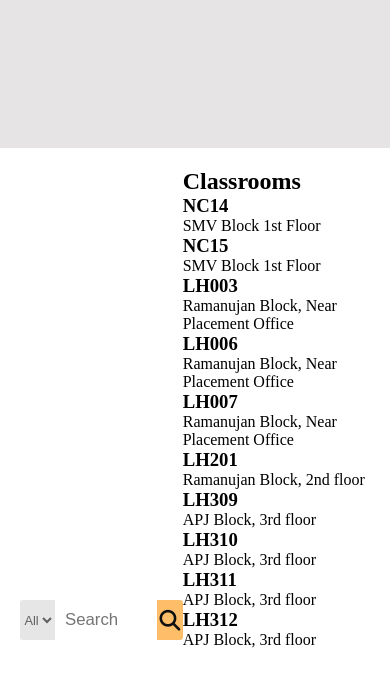
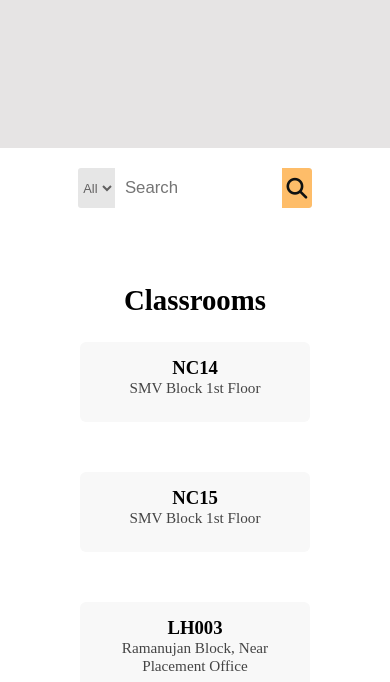
Before and after one commit to AtmikaNayak/nmamit_cse_direct, a plain HTML site: page classroom.html in a window 390 px wide. Shown: the part 122-804 px from the top of the page. Drawn offline with Linux system fonts and the light colour scheme.

Commit message:
Enhance classroom styles and layout
Added styles for classroom section and responsive design.

```diff
--- a/classroom.css
+++ b/classroom.css
@@ -1,5 +1,6 @@
 main{
     display:flex;
+    flex-direction: column;
     justify-content: center;
     align-items: center;
     padding: 20px;
@@ -67,3 +68,67 @@ main{
 .search-icon:hover{
     background-color:#eca241 ;
 }
+
+/* classroom Section */
+.classroom-section {
+  padding: 40px 60px;
+}
+
+.classroom-section h2 {
+  text-align: center;
+  font-size: 1.8rem;
+  margin-bottom: 25px;
+}
+
+/* classroom Grid - 3 per row */
+.classroom-grid {
+  display: grid;
+  grid-template-columns: repeat(3, 1fr);
+  gap: 50px;
+}
+
+/* classroom Card */
+.classroom-card {
+  display: flex;
+  align-items: center;
+  background-color: #f8f8f8;
+  border-radius: 6px;
+  padding: 15px;
+}
+
+.classroom-card img {
+  width: 130px;
+  height: 130px;
+  object-fit: cover;
+  border-radius: 6px; /* square with slight rounded corners */
+  margin-right: 20px;
+}
+
+.classroom-card:hover {
+  box-shadow: 0 4px 8px rgba(0, 0, 0, 0.1);
+}
+
+/* classroom Info */
+.faculty-info h3 {
+  font-size: 1.1rem;
+  color: #0F1111;
+  margin-bottom: 5px;
+}
+
+.classroom-info p {
+  font-size: 0.95rem;
+  color: #444;
+  margin-bottom: 10px;
+}
+
+/* Responsive for smaller screens */
+@media (max-width: 768px) {
+  .classroom-card {
+    flex-direction: column;
+    text-align: center;
+  }
+
+  .classroom-grid {
+    grid-template-columns: 1fr; /* stack in single column on mobile */
+  }
+}
```
